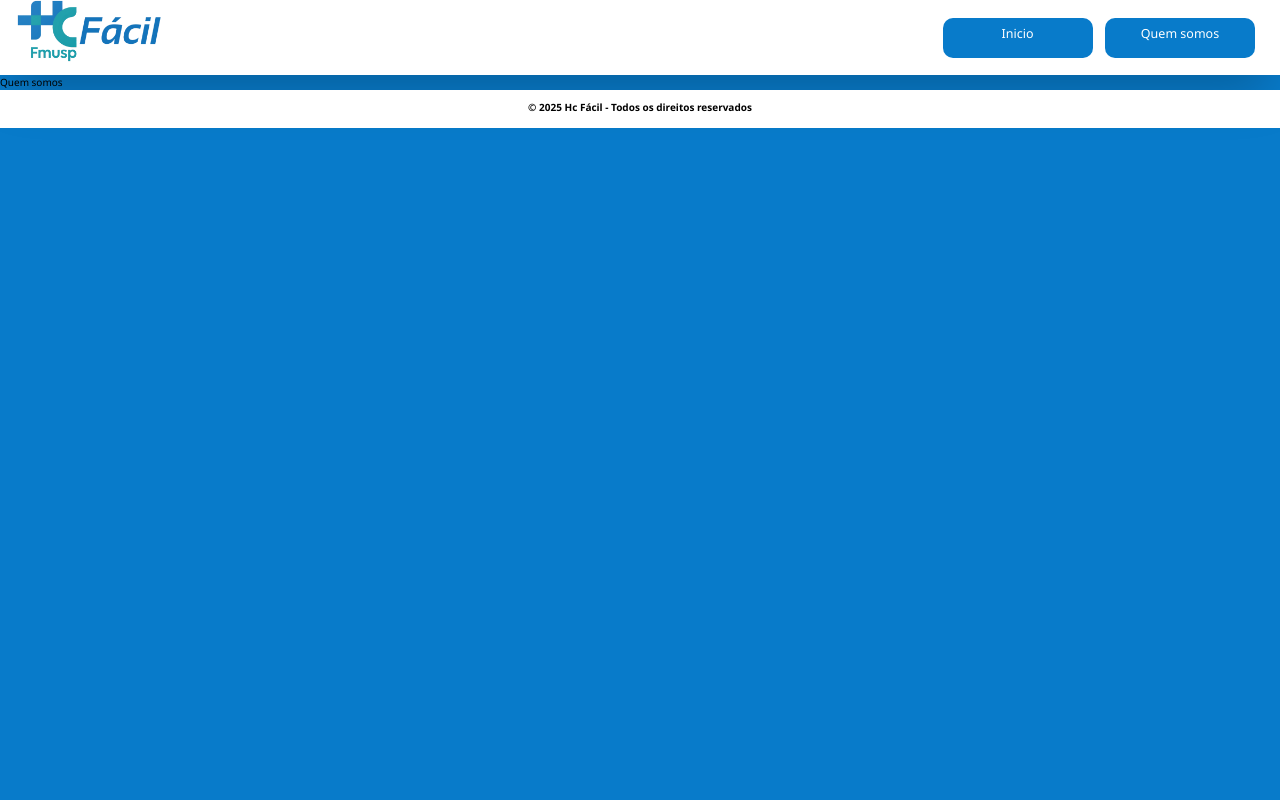
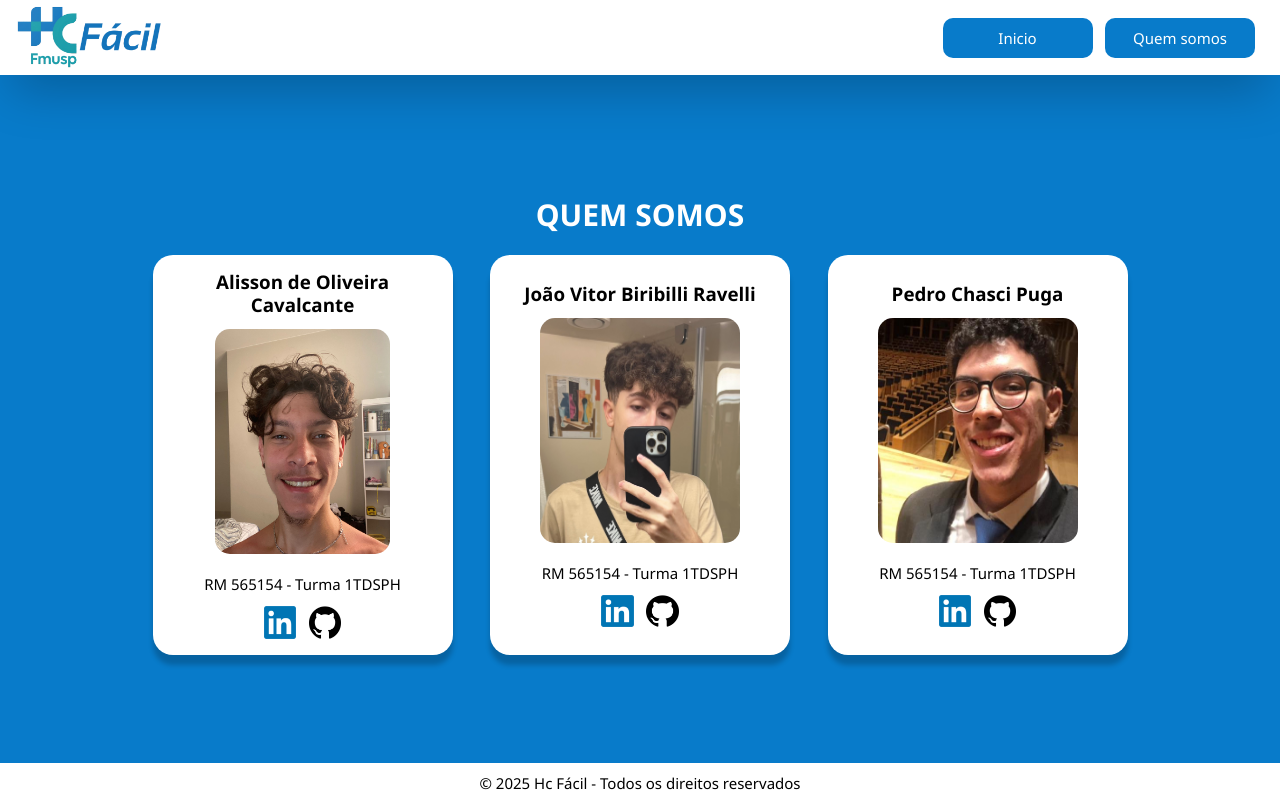
Before and after one commit to PedroCPdev1/HC-Facil, a React (Vite) app in the folder hc-facil/: page /quemSomos in a window 1280 px wide. Built offline with nearby package versions, Linux system fonts and the light colour scheme.

Commit message:
Mudança de máquina

```diff
--- a/hc-facil/src/components/Footer.tsx
+++ b/hc-facil/src/components/Footer.tsx
@@ -1,6 +1,6 @@
 export default function Footer() {
   return (
-    <footer className="bg-white text-black block h-15 text-center p-4 font-bold">
+    <footer className="bg-white text-black text-2xl block h-15 text-center p-4 font-light mt-auto">
       <p>&copy; 2025 Hc Fácil - Todos os direitos reservados</p>
     </footer>
   );
--- a/hc-facil/src/components/Header.tsx
+++ b/hc-facil/src/components/Header.tsx
@@ -4,12 +4,12 @@ export default function Header() {
   return (
     <header className="header bg-white shadow-2xl">
       <div className="header-container m-0 p-0 w-full h-30 flex flex-row gap-5">
-        <Link to="/" className="header-logo flex items-center scale-125 h-25 w-60 ml-10">
+        <Link to="/" className="header-logo flex items-center scale-125 h-25 w-60 ml-10 pt-4">
           <img src="../public/logo.png" alt="Logo HC Fácil" />
         </Link>
         <div className="header-menu flex flex-row gap-5 items-center justify-end w-full mr-10">
-          <Link to="/" className="bg-[#087bca] text-white px-6 py-2 rounded-2xl hover:bg-[#005d9b] transition h-16 w-60 text-center text-xl pt-3">Inicio</Link>
-          <Link to="quemSomos" className="bg-[#087bca] text-white px-6 py-2 rounded-2xl hover:bg-[#005d9b] transition h-16 w-60 text-center text-xl pt-3">Quem somos</Link>
+          <Link to="/" className="bg-[#087bca] text-white px-6 py-2 rounded-2xl hover:bg-[#005d9b] transition h-16 w-60 text-center text-2xl pt-4">Inicio</Link>
+          <Link to="quemSomos" className="bg-[#087bca] text-white px-6 py-2 rounded-2xl hover:bg-[#005d9b] transition h-16 w-60 text-center text-2xl pt-4">Quem somos</Link>
         </div>
       </div>
     </header>
--- a/hc-facil/src/routes/Calendario/index.tsx
+++ b/hc-facil/src/routes/Calendario/index.tsx
@@ -1,3 +1,44 @@
 export default function Calendario() {
-  return <h1>Calendario</h1>;
+  return (
+    <main className="h-screen flex flex-col items-center">
+      <div className="flex flex-col gap-10 pt-25 text-center">
+        <div className="gap-5 text-center bg-white w-200 h-200 rounded-3xl drop-shadow-lg shadow-2xl">
+          <h1 className="text-[#087bca] text-3xl font-bold mb-2 pt-15">
+            Agendar Consulta/Exame
+          </h1>
+          <div className="flex flex-col gap-5 pt-10">
+            <form className="flex flex-col gap-6 text-2xl">
+              <label htmlFor="data">Data</label>
+              <input
+                type="date"
+                id="data"
+                className="border border-gray-300 rounded-xl p-2 w-180 h-15 mx-auto "
+              />
+              <label htmlFor="hora">Hora</label>
+              <input
+                type="time"
+                id="hora"
+                className="border border-gray-300 rounded-xl p-2 w-180 h-15 mx-auto "
+              />
+              <label htmlFor="local">Local</label>
+              <select
+                id="local"
+                className="border border-gray-300 rounded-xl p-2 w-180 h-15 mx-auto "
+              />
+              <label htmlFor="especialidade">Especialidade</label>
+              <select
+                id="especialidade"
+                className="border border-gray-300 rounded-xl p-2 w-180 h-15 mx-auto  "
+              />
+              <button
+                type="submit"
+                className="bg-[#087bca] text-white px-6 py-2 rounded-2xl hover:bg-[#005d9b] transition w-180 h-18 mx-auto font-bold">
+                AGENDAR
+              </button>
+            </form>
+          </div>
+        </div>
+      </div>
+    </main>
+  );
 }
--- a/hc-facil/src/routes/Home/index.tsx
+++ b/hc-facil/src/routes/Home/index.tsx
@@ -1,23 +1,54 @@
 import "../../css/App.css";
-import { Link } from 'react-router-dom'
-
+import { Link } from "react-router-dom";
 
 export default function Home() {
   return (
     <main className="h-screen flex flex-col items-center">
       <div className="p-8 pt-50 text-center ">
-      <h1 className="text-white text-5xl font-bold mb-2">Bem Vindo ao HC Fácil!</h1>
-      <p className="text-white text-3xl font-bold mb-2">Pressione a opção desejada</p>
+        <h1 className="text-white text-5xl font-bold mb-2">
+          Bem Vindo ao HC Fácil!
+        </h1>
+        <p className="text-white text-3xl font-bold mb-2">
+          Pressione a opção desejada
+        </p>
       </div>
       <div className="flex flex-col gap-5">
         <div className="grid grid-cols-3 gap-5 text-center">
-          <Link to="guia" className="bg-white text-[#087bca] font-bold px-8 py-4 rounded-xl shadow-2xl hover:bg-blue-200 transform hover:scale-110 duration-170 transition h-25 w-80 text-3xl">Guia</Link>
-          <Link to="calendario" className="bg-white text-[#087bca] font-bold px-8 py-4 rounded-xl shadow-2xl hover:bg-blue-200 transform hover:scale-110 duration-170 transition h-25 w-80 text-3xl">Calendário</Link>
-          <Link to="consultaExames" className="bg-white text-[#087bca] font-bold px-8 py-4 rounded-xl shadow-2xl hover:bg-blue-200 transform hover:scale-110 duration-170 transition h-25 w-80 text-3xl">Consultas e Exames</Link>
-          <Link to="notificacoes" className="bg-white text-[#087bca] font-bold px-8 py-4 rounded-xl shadow-2xl hover:bg-blue-200 transform hover:scale-110 duration-170 transition h-25 w-80 text-3xl">Notificações</Link>
-          <Link to="quemSomos" className="bg-white text-[#087bca] font-bold px-8 py-4 rounded-xl shadow-2xl hover:bg-blue-200 transform hover:scale-110 duration-170 transition h-25 w-80 text-3xl">Quem Somos</Link>
-          <Link to="faq" className="bg-white text-[#087bca] font-bold px-8 py-4 rounded-xl shadow-2xl hover:bg-blue-200 transform hover:scale-110 duration-170 transition h-25 w-80 text-3xl">FAQ</Link>
-          <Link to="contato" className="bg-white text-[#087bca] font-bold px-8 py-4 rounded-xl shadow-2xl hover:bg-blue-200 transform hover:scale-110 duration-170 transition h-25 w-80 text-3xl">Contato</Link>
+          <Link
+            to="guia"
+            className="bg-white text-[#087bca] font-bold px-8 py-4 rounded-xl shadow-2xl hover:bg-blue-200 transform hover:scale-110 duration-170 transition h-25 w-80 text-3xl pt-8">
+            Guia
+          </Link>
+          <Link
+            to="calendario"
+            className="bg-white text-[#087bca] font-bold px-8 py-4 rounded-xl shadow-2xl hover:bg-blue-200 transform hover:scale-110 duration-170 transition h-25 w-80 text-3xl pt-8">
+            Calendário
+          </Link>
+          <Link
+            to="consultaExames"
+            className="bg-white text-[#087bca] font-bold px-8 py-4 rounded-xl shadow-2xl hover:bg-blue-200 transform hover:scale-110 duration-170 transition h-25 w-80 text-3xl ">
+            Consultas e Exames
+          </Link>
+          <Link
+            to="notificacoes"
+            className="bg-white text-[#087bca] font-bold px-8 py-4 rounded-xl shadow-2xl hover:bg-blue-200 transform hover:scale-110 duration-170 transition h-25 w-80 text-3xl pt-8">
+            Notificações
+          </Link>
+          <Link
+            to="quemSomos"
+            className="bg-white text-[#087bca] font-bold px-8 py-4 rounded-xl shadow-2xl hover:bg-blue-200 transform hover:scale-110 duration-170 transition h-25 w-80 text-3xl pt-8">
+            Quem Somos
+          </Link>
+          <Link
+            to="faq"
+            className="bg-white text-[#087bca] font-bold px-8 py-4 rounded-xl shadow-2xl hover:bg-blue-200 transform hover:scale-110 duration-170 transition h-25 w-80 text-3xl pt-8">
+            FAQ
+          </Link>
+          <Link
+            to="contato"
+            className="bg-white text-[#087bca] font-bold px-8 py-4 rounded-xl shadow-2xl hover:bg-blue-200 transform hover:scale-110 duration-170 transition h-25 w-80 text-3xl pt-8">
+            Contato
+          </Link>
         </div>
       </div>
     </main>
--- a/hc-facil/src/routes/QuemSomos/index.tsx
+++ b/hc-facil/src/routes/QuemSomos/index.tsx
@@ -1,3 +1,88 @@
 export default function QuemSomos() {
-  return <h1>Quem somos</h1>;
+  return (
+    <main className="h-screen flex flex-col items-center">
+      <div className="p-8 pt-50 text-center ">
+        <h1 className="text-white text-5xl font-bold mb-2">QUEM SOMOS</h1>
+      </div>
+
+      <div className="flex flex-wrap gap-15 justify-center">
+        <div className="flex flex-col p-5 w-120 h-160 bg-white rounded-4xl shadow-[0px_10px_5px_rgba(0,0,0,0.2)] justify-center text-3xl text-center items-center transform hover:scale-105 transition-transform duration-300">
+          <h2 className="font-bold pb-5">Alisson de Oliveira Cavalcante</h2>
+          <img
+            src="../../../public/alisson.jpg"
+            alt="Foto Aluno"
+            className="w-70 h-90 rounded-3xl"
+          />
+          <p className="text-2xl pt-8">RM 565154 - Turma 1TDSPH</p>
+          <div className="flex gap-5 pt-5">
+            <a href="/">
+              <img
+                src="../../../public/linkedin.png"
+                alt="LinkedinPng"
+                className="size-13"
+              />
+            </a>
+            <a href="/">
+              <img
+                src="../../../public/github.png"
+                alt="GithubPng"
+                className="size-13"
+              />
+            </a>
+          </div>
+        </div>
+
+        <div className="flex flex-col p-5 w-120 h-160 bg-white rounded-4xl shadow-[0px_10px_5px_rgba(0,0,0,0.2)] justify-center text-3xl text-center items-center transform hover:scale-105 transition-transform duration-300">
+          <h2 className="font-bold pb-5">João Vitor Biribilli Ravelli</h2>
+          <img
+            src="../../../public/joao.jpg"
+            alt="Foto Aluno"
+            className="w-80 h-90 rounded-3xl"
+          />
+          <p className="text-2xl pt-8">RM 565154 - Turma 1TDSPH</p>
+          <div className="flex gap-5 pt-5">
+            <a href="/">
+              <img
+                src="../../../public/linkedin.png"
+                alt="LinkedinPng"
+                className="size-13"
+              />
+            </a>
+            <a href="/">
+              <img
+                src="../../../public/github.png"
+                alt="GithubPng"
+                className="size-13"
+              />
+            </a>
+          </div>
+        </div>
+        <div className="flex flex-col p-5 w-120 h-160 bg-white rounded-4xl shadow-[0px_10px_5px_rgba(0,0,0,0.2)] justify-center text-3xl text-center items-center transform hover:scale-105 transition-transform duration-300">
+          <h2 className="font-bold pb-5">Pedro Chasci Puga</h2>
+          <img
+            src="../../../public/pedro.jpeg"
+            alt="Foto Aluno"
+            className="w-80 h-90 rounded-3xl"
+          />
+          <p className="text-2xl pt-8">RM 565154 - Turma 1TDSPH</p>
+          <div className="flex gap-5 pt-5">
+            <a href="/">
+              <img
+                src="../../../public/linkedin.png"
+                alt="LinkedinPng"
+                className="size-13"
+              />
+            </a>
+            <a href="/">
+              <img
+                src="../../../public/github.png"
+                alt="GithubPng"
+                className="size-13"
+              />
+            </a>
+          </div>
+        </div>
+      </div>
+    </main>
+  );
 }
```
Also changed, not shown: hc-facil/src/main.tsx (+17 -17 lines), hc-facil/src/routes/ConsultaExames/index.tsx (+53 -1 lines), hc-facil/src/routes/Guia/index.tsx (+30 -11 lines).
